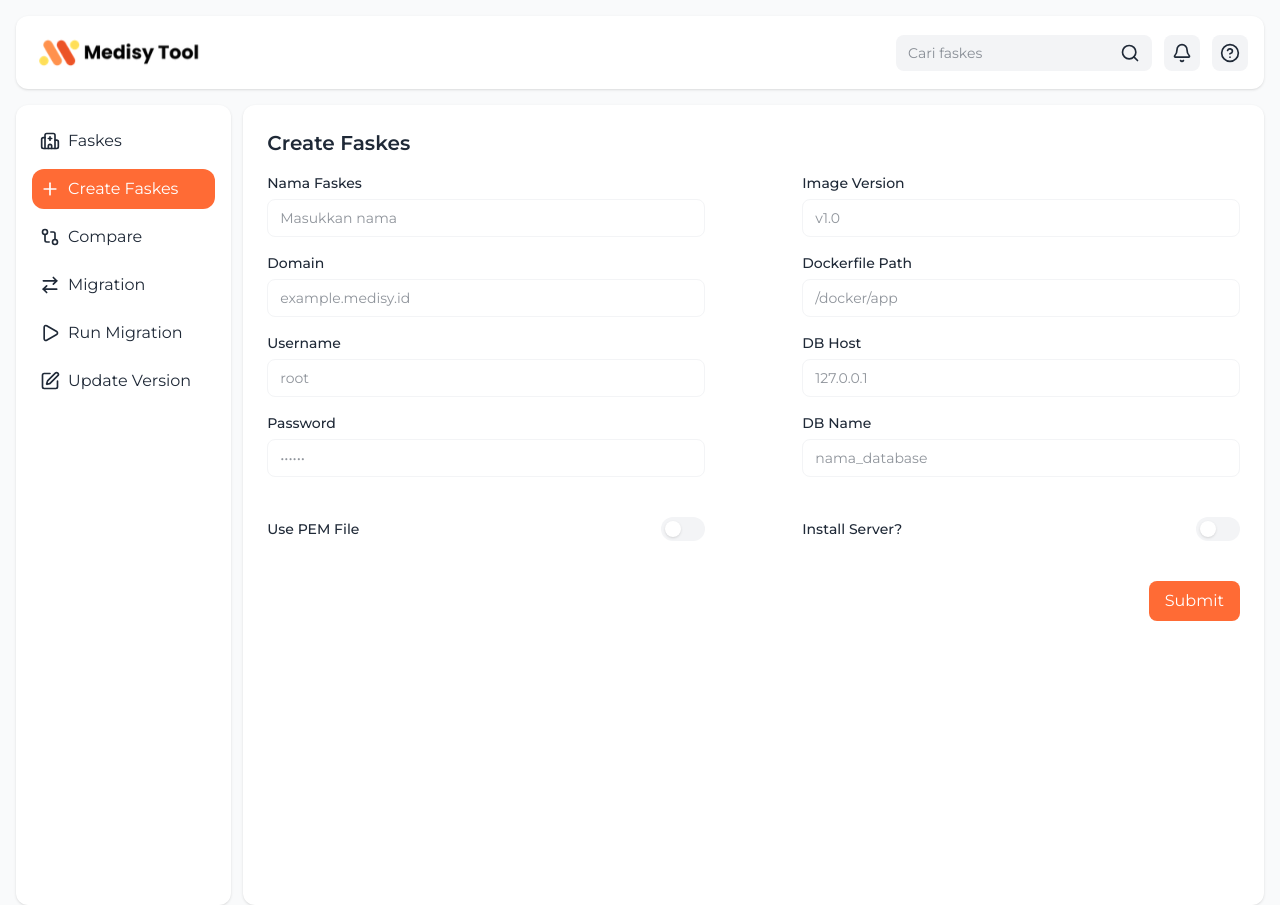
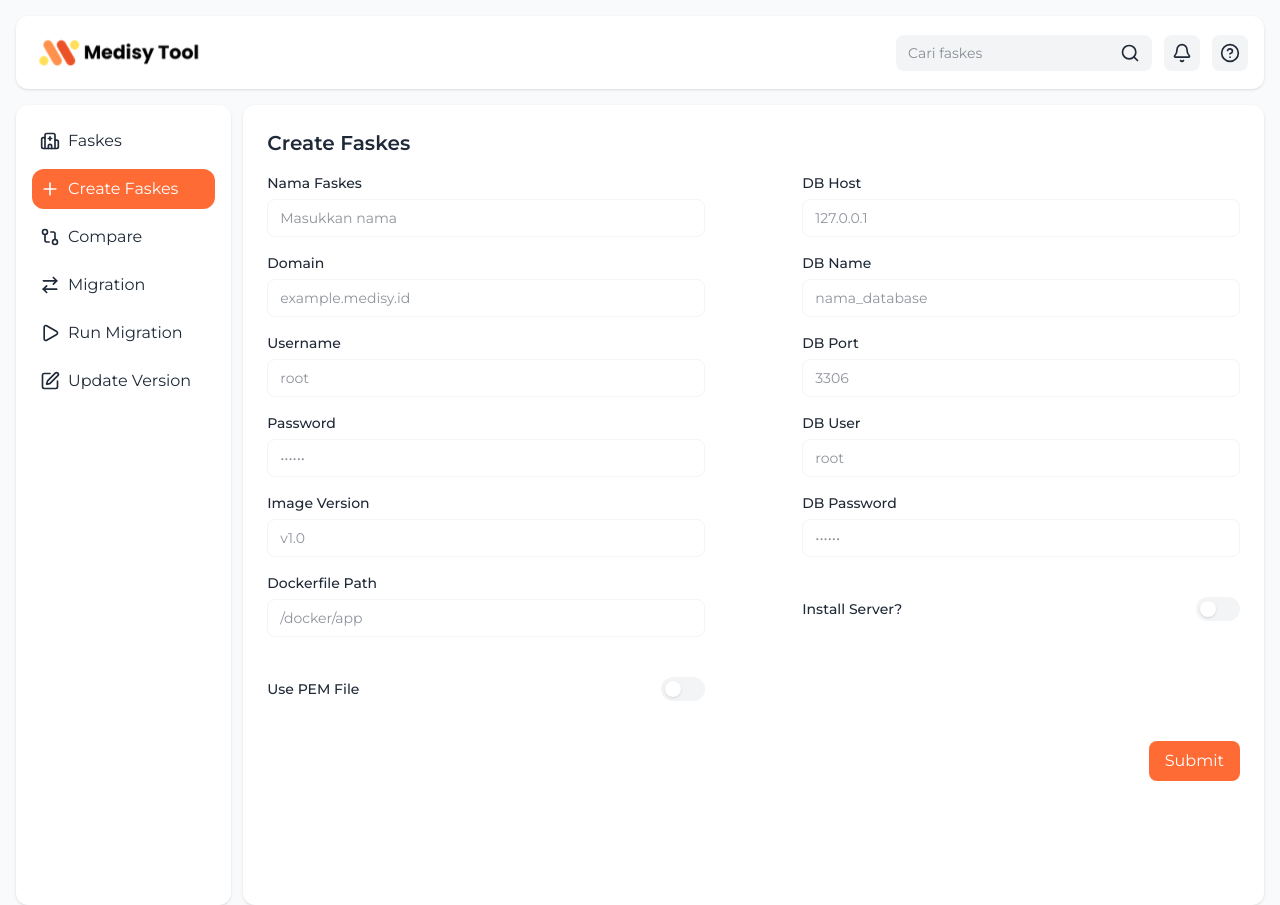
Before and after one commit to nandamaull244/fe-medisy-tools, a Next.js app: page /faskes/create in a window 1280 px wide. Built offline with nearby package versions, Linux system fonts and the light colour scheme.

Commit message:
feat: add database configuration fields to FaskesForm and implement date formatting in FaskesDetail

```diff
--- a/components/faskes/FaskesDetail.tsx
+++ b/components/faskes/FaskesDetail.tsx
@@ -1,7 +1,17 @@
 export default function FaskesDetail({ data }: any) {
+  //FORMAT TANGGAL
+  const formatDate = (date: string) => {
+    const d = new Date(date);
+    return d.toLocaleString("id-ID", {
+      year: "numeric",
+      month: "2-digit",
+      day: "2-digit",
+      hour: "2-digit",
+      minute: "2-digit",
+    });
+  };
   return (
     <div className="grid grid-cols-2 gap-4">
-
       {/* Informasi Umum */}
       <div className="bg-white p-5 rounded-xl shadow-sm">
         <h3 className="font-semibold mb-3">Informasi Umum</h3>
@@ -31,9 +41,7 @@ export default function FaskesDetail({ data }: any) {
         <div className="space-y-2">
           <div>
             <p className="text-sm text-text-light">Use PEM File</p>
-            <p className="font-medium">
-              {data.use_pem_file ? "Ya" : "Tidak"}
-            </p>
+            <p className="font-medium">{data.use_pem_file ? "Ya" : "Tidak"}</p>
           </div>
 
           <div>
@@ -77,16 +85,29 @@ export default function FaskesDetail({ data }: any) {
             <p className="font-medium">{data.dbname}</p>
           </div>
           <div>
+            <p className="text-sm text-text-light">DB Port</p>
+            <p className="font-medium">{data.dbport}</p>
+          </div>
+          <div>
+            <p className="text-sm text-text-light">DB User</p>
+            <p className="font-medium">{data.dbuser}</p>
+          </div>
+          <div>
+            <p className="text-sm text-text-light">DB Password</p>
+            <p className="font-medium">
+              {data.dbpassword ? data.dbpassword : "Tidak ada password"}
+            </p>
+          </div>
+          <div>
             <p className="text-sm text-text-light">Created At</p>
-            <p className="font-medium">{data.created_at}</p>
+            <p className="font-medium">{formatDate(data.created_at)}</p>
           </div>
           <div>
             <p className="text-sm text-text-light">Updated At</p>
-            <p className="font-medium">{data.updated_at}</p>
+            <p className="font-medium">{formatDate(data.updated_at)}</p>
           </div>
         </div>
       </div>
-
     </div>
   );
 }
--- a/components/faskes/FaskesForm.tsx
+++ b/components/faskes/FaskesForm.tsx
@@ -23,6 +23,9 @@ export default function FaskesForm({
     password: defaultValues?.password || "",
     dbhost: defaultValues?.dbhost || "",
     dbname: defaultValues?.dbname || "",
+    dbport: defaultValues?.dbport || "",
+    dbuser: defaultValues?.dbuser || "",
+    dbpassword: defaultValues?.dbpassword || "",
     image_version: defaultValues?.image_version || "",
     dockerfile_path: defaultValues?.dockerfile_path || "",
     use_pem_file: defaultValues?.use_pem_file || false,
@@ -43,7 +46,7 @@ export default function FaskesForm({
 
   return (
     <form onSubmit={handleSubmit} className="space-y-4">
-      <div className="flex items-center justify-between">
+      <div className="flex items-start justify-between">
         <div className="column w-[45%] ">
           {/* Nama */}
           <Input
@@ -77,17 +80,6 @@ export default function FaskesForm({
             value={form.password}
             onChange={(e) => handleChange("password", e.target.value)}
           />
-          <br />
-          {
-            /* Use PEM File */
-            <Switch
-              label="Use PEM File"
-              checked={form.use_pem_file}
-              onChange={(value) => handleChange("use_pem_file", value)}
-            />
-          }
-        </div>
-        <div className="column w-[45%]">
           {/* Image Version */}
           <Input
             label="Image Version"
@@ -103,7 +95,17 @@ export default function FaskesForm({
             value={form.dockerfile_path}
             onChange={(e) => handleChange("dockerfile_path", e.target.value)}
           />
-
+          <br />
+          {
+            /* Use PEM File */
+            <Switch
+              label="Use PEM File"
+              checked={form.use_pem_file}
+              onChange={(value) => handleChange("use_pem_file", value)}
+            />
+          }
+        </div>
+        <div className="column w-[45%]">
           {/* DB Host */}
           <Input
             label="DB Host"
@@ -118,6 +120,28 @@ export default function FaskesForm({
             placeholder="nama_database"
             value={form.dbname}
             onChange={(e) => handleChange("dbname", e.target.value)}
+          />
+          {/* DB Port */}
+          <Input
+            label="DB Port"
+            placeholder="3306"
+            value={form.dbport}
+            onChange={(e) => handleChange("dbport", e.target.value)}
+          />
+          {/* DB User */}
+          <Input
+            label="DB User"
+            placeholder="root"
+            value={form.dbuser}
+            onChange={(e) => handleChange("dbuser", e.target.value)}
+          />
+          {/* DB Password */}
+          <Input
+            label="DB Password"
+            type="password"
+            placeholder="••••••"
+            value={form.dbpassword}
+            onChange={(e) => handleChange("dbpassword", e.target.value)}
           />
           <br />
           <Switch
```
